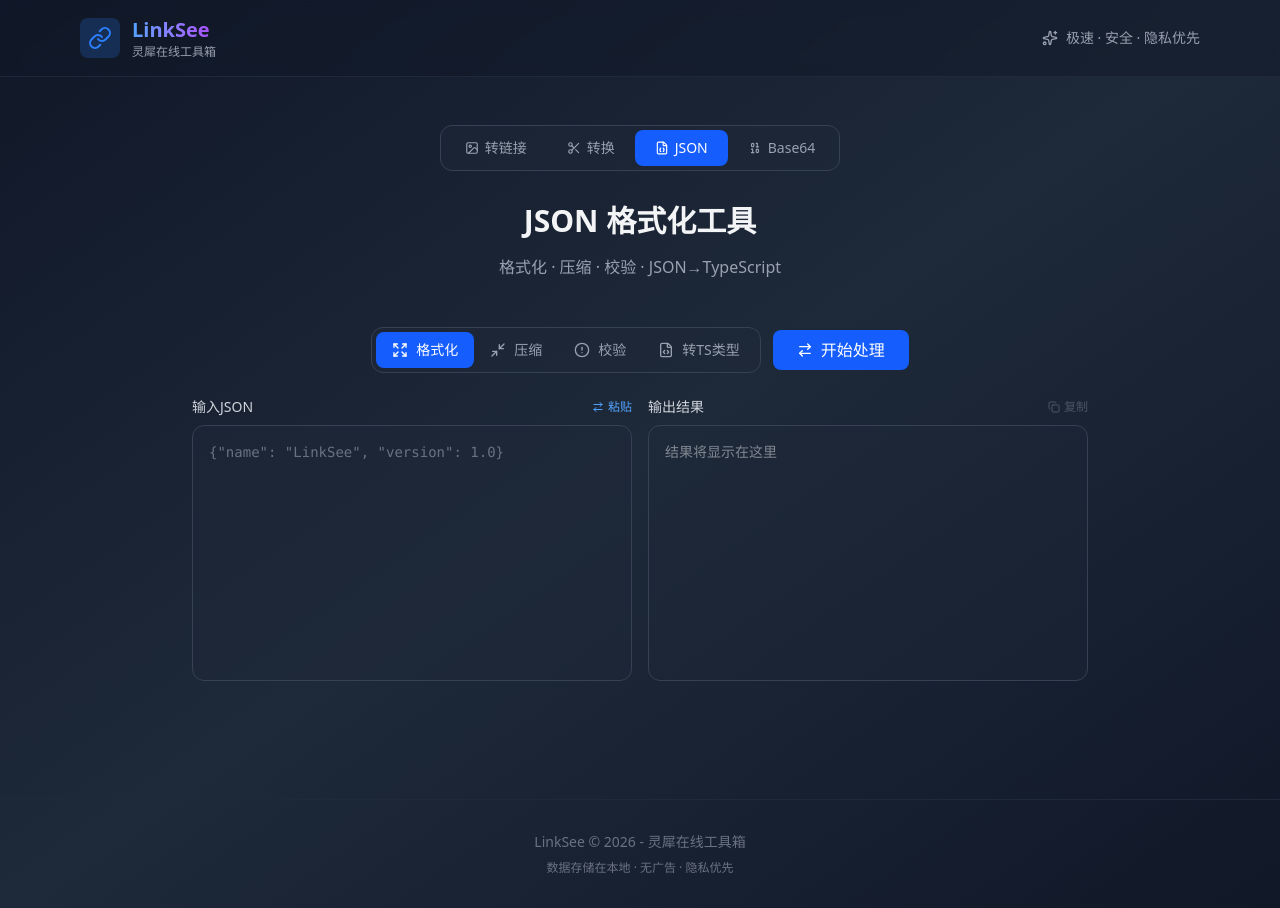
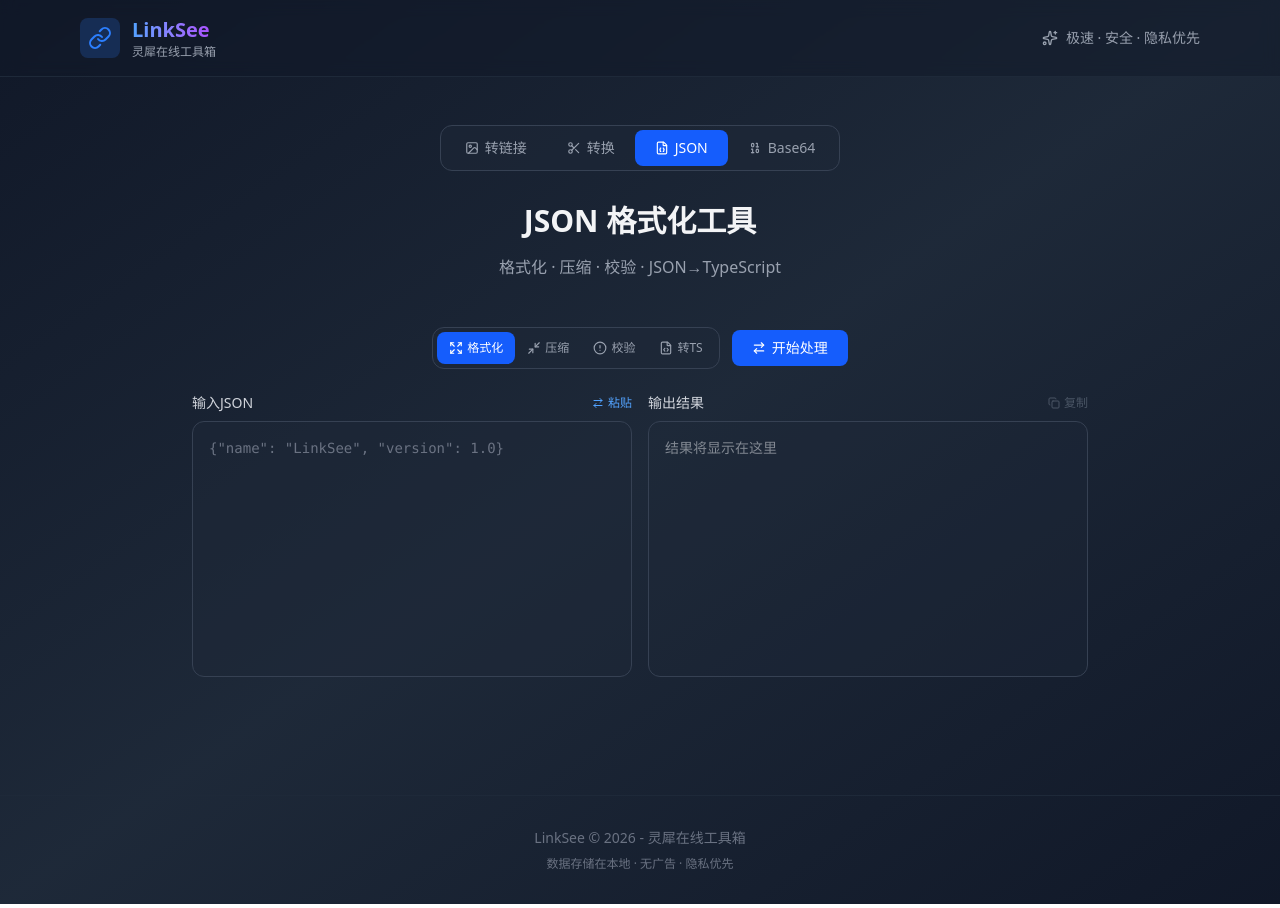
Before and after one commit to zhoy84/LinkSee, a React (Vite) app: page / in a window 1280 px wide. Both pictures are taken after a click on the button "JSON". Built offline with nearby package versions, Linux system fonts and the light colour scheme.

Commit message:
style: 优化JSON和Base64工具按钮布局，缩短文字

```diff
--- a/src/components/Base64Tool.jsx
+++ b/src/components/Base64Tool.jsx
@@ -96,22 +96,22 @@ export default function Base64Tool() {
               key={id}
               onClick={() => setMode(id)}
               className={twMerge(
-                'px-4 py-2 rounded-lg text-sm font-medium transition-all flex items-center gap-2',
+                'px-2 sm:px-3 py-2 rounded-lg text-xs font-medium transition-all flex items-center gap-1 whitespace-nowrap',
                 mode === id
                   ? 'bg-blue-600 text-white'
                   : 'text-gray-400 hover:text-gray-200'
               )}
             >
-              <Icon className="w-4 h-4" />
+              <Icon className="w-3.5 h-3.5 flex-shrink-0" />
               {label}
             </button>
           ))}
         </div>
         <button
           onClick={processBase64}
-          className="px-6 py-2 bg-blue-600 hover:bg-blue-700 text-white font-medium rounded-lg transition-all flex items-center gap-2 whitespace-nowrap"
+          className="px-4 sm:px-5 py-2 bg-blue-600 hover:bg-blue-700 text-white font-medium rounded-lg transition-all flex items-center gap-1.5 text-xs sm:text-sm"
         >
-          <ArrowRightLeft className="w-4 h-4" />
+          <ArrowRightLeft className="w-3.5 h-3.5" />
           开始处理
         </button>
       </div>
--- a/src/components/JsonFormatter.jsx
+++ b/src/components/JsonFormatter.jsx
@@ -111,7 +111,7 @@ export default function JsonFormatter() {
     { id: 'format', label: '格式化', icon: Expand },
     { id: 'compress', label: '压缩', icon: Minimize2 },
     { id: 'validate', label: '校验', icon: AlertCircle },
-    { id: 'typescript', label: '转TS类型', icon: FileCode },
+    { id: 'typescript', label: '转TS', icon: FileCode },
   ];
 
   return (
@@ -124,22 +124,22 @@ export default function JsonFormatter() {
               key={id}
               onClick={() => setMode(id)}
               className={twMerge(
-                'px-4 py-2 rounded-lg text-sm font-medium transition-all flex items-center gap-2',
+                'px-2 sm:px-3 py-2 rounded-lg text-xs font-medium transition-all flex items-center gap-1 whitespace-nowrap',
                 mode === id
                   ? 'bg-blue-600 text-white'
                   : 'text-gray-400 hover:text-gray-200'
               )}
             >
-              <Icon className="w-4 h-4" />
+              <Icon className="w-3.5 h-3.5 flex-shrink-0" />
               {label}
             </button>
           ))}
         </div>
         <button
           onClick={processJson}
-          className="px-6 py-2 bg-blue-600 hover:bg-blue-700 text-white font-medium rounded-lg transition-all flex items-center gap-2 whitespace-nowrap"
+          className="px-4 sm:px-5 py-2 bg-blue-600 hover:bg-blue-700 text-white font-medium rounded-lg transition-all flex items-center gap-1.5 text-xs sm:text-sm"
         >
-          <ArrowRightLeft className="w-4 h-4" />
+          <ArrowRightLeft className="w-3.5 h-3.5" />
           开始处理
         </button>
       </div>
--- a/vite.config.js
+++ b/vite.config.js
@@ -1,11 +1,13 @@
 import { defineConfig } from 'vite'
 import react from '@vitejs/plugin-react'
 import tailwindcss from '@tailwindcss/vite'
+import { viteSingleFile } from 'vite-plugin-singlefile'
 
 // https://vite.dev/config/
 export default defineConfig({
   plugins: [
     react(),
     tailwindcss(),
+    viteSingleFile(),
   ],
 })
```
